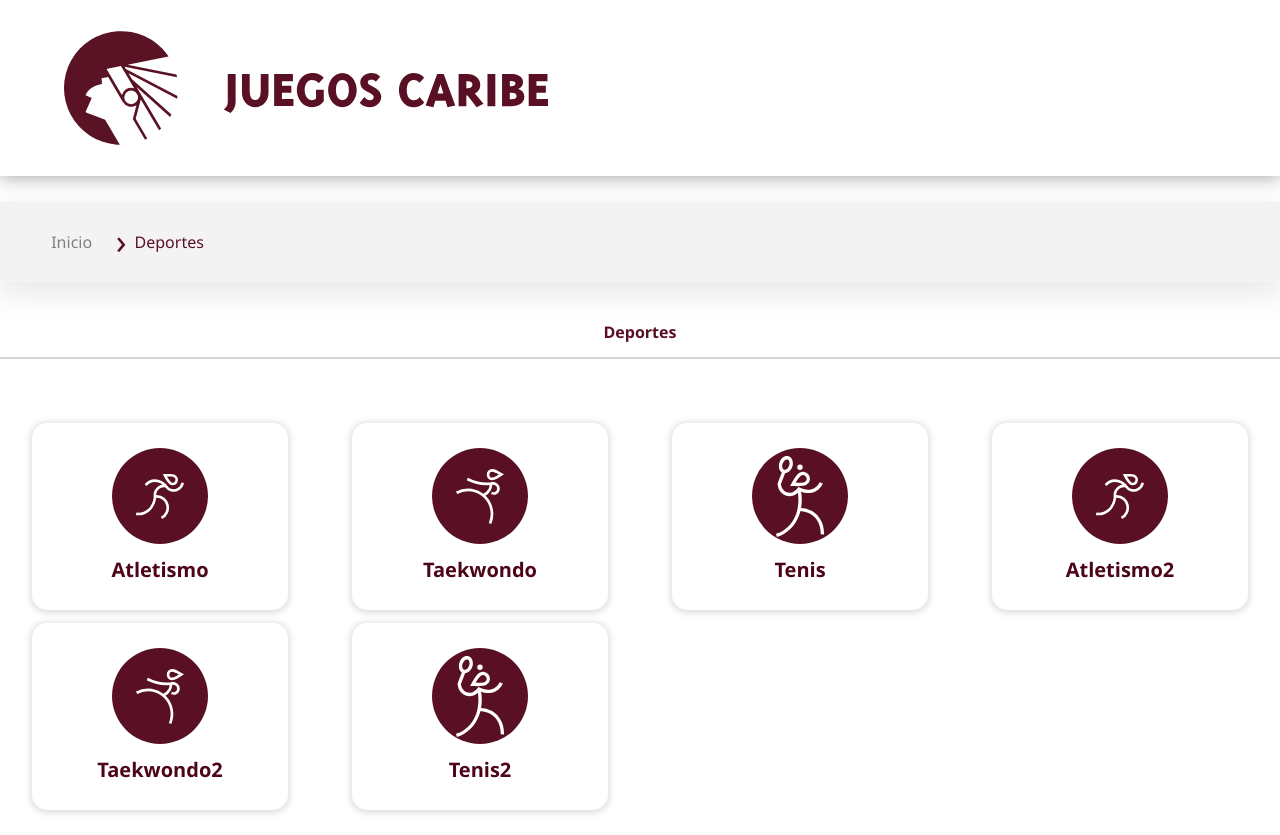
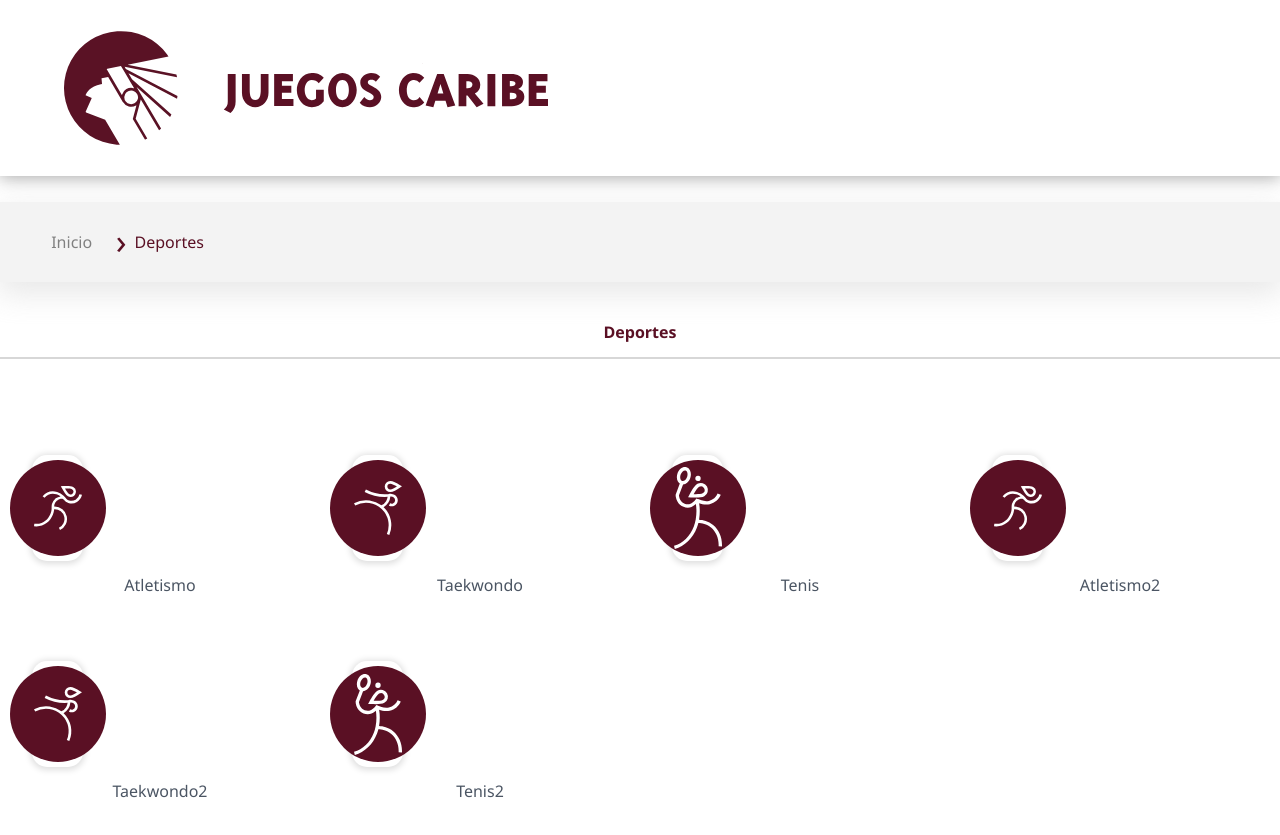
Before and after one commit to chriss8g/Juegos-Caribe, a Next.js app in the folder Frontend/: page /Deportes in a window 1280 px wide. Built offline with nearby package versions, Linux system fonts and the light colour scheme; a web font is replaced by a local one.

Commit message:
feat LittleSportCard to SportPage

```diff
--- /dev/null
+++ b/Frontend/src/Components/LittleSportCard/LittleSportCard.css
@@ -0,0 +1,35 @@
+.SportCard {
+    cursor: pointer;
+    text-align: center;
+    margin-bottom: 1%;
+    box-shadow: 0 1px 6px 2px rgb(223, 223, 223);
+    border-radius: 15px;
+    display: flex;
+    justify-content: center;
+}
+
+.txt {
+    text-align: center;
+}
+
+.sportImage
+{
+    width: 60%;
+    padding: 5%;
+}
+
+.circle-container {
+    display: grid;
+    justify-content: center;
+    align-items: center;
+    align-content: center;
+    justify-items: center;
+}
+
+.circle
+{
+    height: 12vh;
+    width: 12vh;
+    background-color: #5a1024;
+    border-radius: 70px;
+}
--- /dev/null
+++ b/Frontend/src/Components/LittleSportCard/LittleSportCard.jsx
@@ -0,0 +1,35 @@
+'use client'
+
+import "./LittleSportCard.css"
+import sports_icons from "../../../public/sportsIcons.json"
+import Image from "next/image"
+export default function LittleSportCard({sportName})
+{
+
+    return(
+        <div className="mx-[2.5%] my-[2.5%] w-[20%]">
+            <div className="SportCard   p-[5%] lg:p-[2%] lg:my-0 lg:w-1/5">
+                {
+                    sports_icons.map((sport, index)=>
+                    {
+                        if(sport.name === sportName)
+                        {
+                            return(
+                                <div key={index} className="circle-container">
+                                    <div className="circle flex justify-center align-center">
+                                        <div className="sportImage">
+                                            <Image src={sport.icon} alt="" fill className="image"/>
+                                        </div>
+                                    </div>
+
+                                </div>
+                            )
+                        }
+                    })
+                }
+            </div>
+            <p className="circle-container lg:mt-3 text-m txt text-gray-600">{sportName}</p>
+        </div>
+
+    )
+}
--- a/Frontend/src/app/Deportes/page.tsx
+++ b/Frontend/src/app/Deportes/page.tsx
@@ -1,6 +1,7 @@
 import Layout from "../../Components/Layout/Layout";
 import TournamentStatus from "../../Components/TournamentStatus/TournamentStatus";
-import SportCard from "../../Components/SportCard/SportCard"
+import SportCard from "../../Components/LittleSportCard/LittleSportCard"
+import LittleSportCard from "../../Components/LittleSportCard/LittleSportCard";
 export default function Sports()
 {
     return(
@@ -8,12 +9,12 @@ export default function Sports()
             {/* <TournamentStatus teams={[]}/> */}
             <h2 className="text-center sectionTitle font-bold">Deportes</h2>
             <div className="display flex flex-wrap wrap">
-                <SportCard sportName={"Atletismo"}/>
-                <SportCard sportName={"Taekwondo"}/>
-                <SportCard sportName={"Tenis"}/>
-                <SportCard sportName={"Atletismo2"}/>
-                <SportCard sportName={"Taekwondo2"}/>
-                <SportCard sportName={"Tenis2"}/>
+                <LittleSportCard sportName={"Atletismo"}/>
+                <LittleSportCard sportName={"Taekwondo"}/>
+                <LittleSportCard sportName={"Tenis"}/>
+                <LittleSportCard sportName={"Atletismo2"}/>
+                <LittleSportCard sportName={"Taekwondo2"}/>
+                <LittleSportCard sportName={"Tenis2"}/>
             </div>
         </Layout>
     )
--- a/Frontend/tsconfig.json
+++ b/Frontend/tsconfig.json
@@ -27,7 +27,7 @@
     ".next/types/**/*.ts",
     "**/*.ts",
     "**/*.tsx"
-  ],
+, "src/Components/LittleSportCard/LittleSportCard.jsx"  ],
   "exclude": [
     "node_modules"
   ],
```
Also changed, not shown: 2 other files (tests, documents, lock files or other folders).
